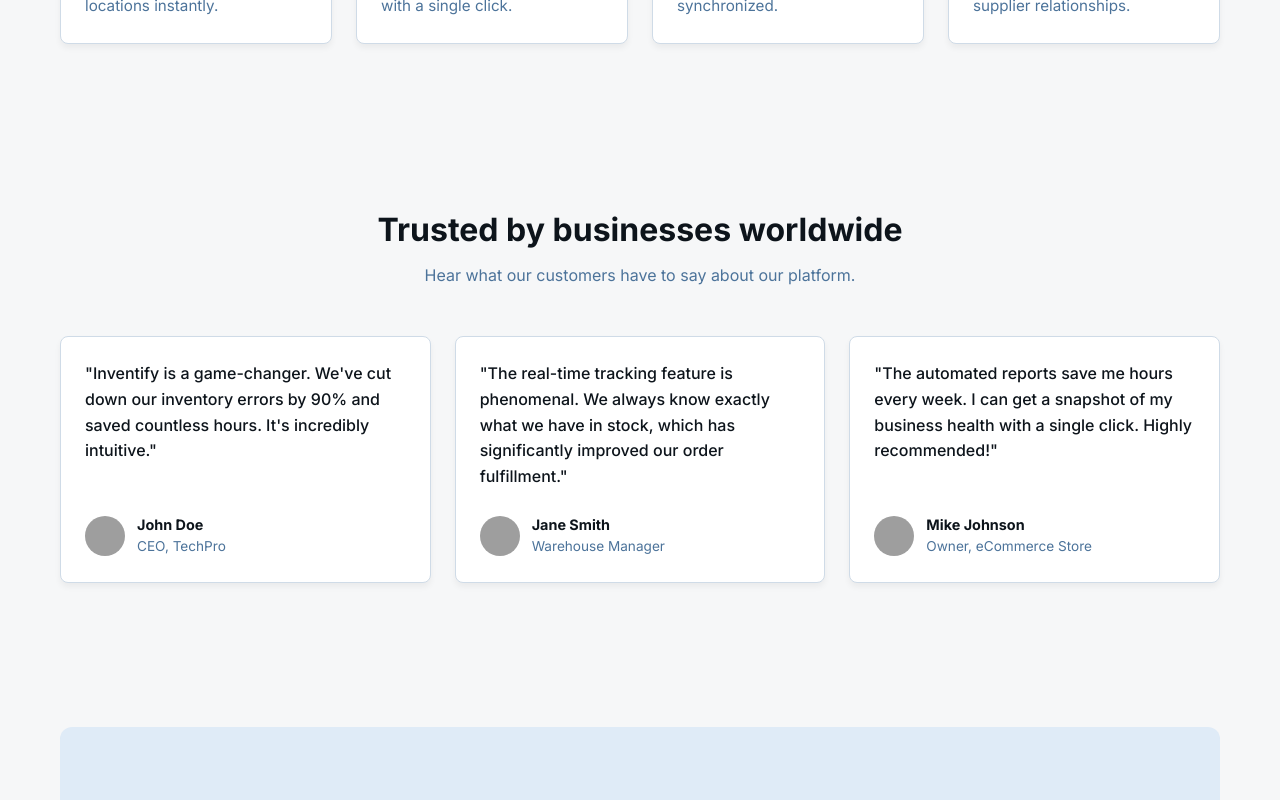
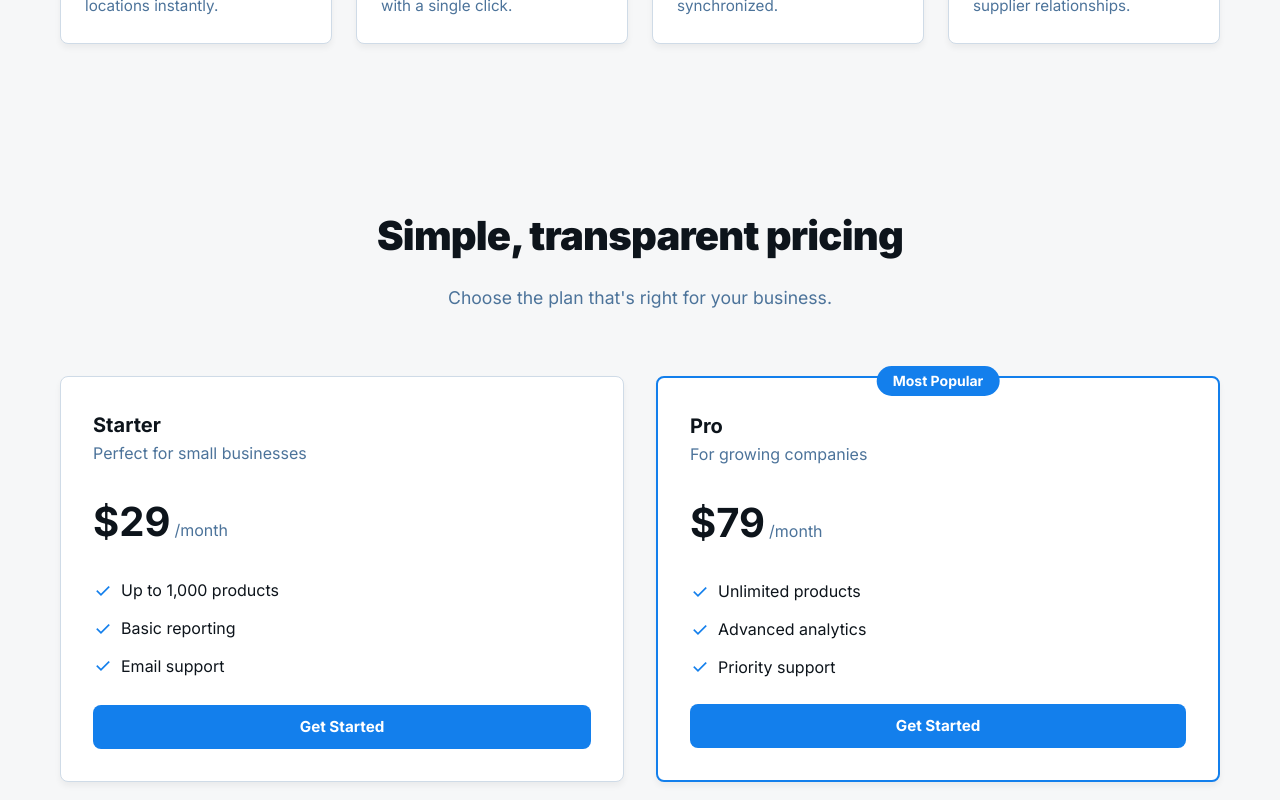
Before and after one commit to mat1520/SaaS-de-inventario-en-Goland, a React (Vite) app in the folder Frontend/: page / in a window 1280 px wide. Shown: the part 1440-2240 px from the top of the page. Built offline with nearby package versions, Linux system fonts and the light colour scheme; grey boxes are pictures that could not be loaded.

Commit message:
feat: update Navbar links for improved navigation and accessibility; add IDs to LandingPage sections for better linking

```diff
--- a/Frontend/src/components/Navbar.jsx
+++ b/Frontend/src/components/Navbar.jsx
@@ -35,16 +35,16 @@
                     {user ? (
                         <>
                             <Link to="/dashboard" className="nav-link">Dashboard</Link>
-                            <Link to="/products" className="nav-link">Inventario</Link>
-                            <Link to="/profile" className="nav-link">Perfil</Link>
-                            <button onClick={handleLogout} className="btn btn-primary" style={{ padding: '0.5rem 1rem', fontSize: '0.9rem' }}>Salir</button>
+                            <Link to="/products" className="nav-link">Inventory</Link>
+                            <Link to="/settings" className="nav-link">Profile</Link>
+                            <button onClick={handleLogout} className="btn btn-primary" style={{ padding: '0.5rem 1rem', fontSize: '0.9rem' }}>Sign Out</button>
                         </>
                     ) : (
                         <>
                             <div className="nav-links-desktop" style={{ display: 'flex', gap: '2rem' }}>
-                                <a href="#" className="nav-link">Features</a>
-                                <a href="#" className="nav-link">Pricing</a>
-                                <a href="#" className="nav-link">Testimonials</a>
+                                <a href="/#features" className="nav-link">Features</a>
+                                <a href="/#pricing" className="nav-link">Pricing</a>
+                                <a href="/#testimonials" className="nav-link">Testimonials</a>
                             </div>
                             <div style={{ display: 'flex', gap: '1rem', alignItems: 'center' }}>
                                 <Link to="/login" className="nav-link">Log In</Link>
--- a/Frontend/src/pages/LandingPage.jsx
+++ b/Frontend/src/pages/LandingPage.jsx
@@ -34,7 +34,7 @@
             </section>
 
             {/* Features Section */}
-            <section style={{ padding: '5rem 1rem' }}>
+            <section id="features" style={{ padding: '5rem 1rem' }}>
                 <div className="container">
                     <div style={{ textAlign: 'center', marginBottom: '4rem' }}>
                         <h2 style={{ fontSize: '2.5rem', fontWeight: '800', marginBottom: '1rem', letterSpacing: '-0.02em' }}>
@@ -70,8 +70,77 @@
                 </div>
             </section>
 
+            {/* Pricing Section */}
+            <section id="pricing" style={{ padding: '5rem 1rem', backgroundColor: 'var(--bg-color)' }}>
+                <div className="container">
+                    <div style={{ textAlign: 'center', marginBottom: '4rem' }}>
+                        <h2 style={{ fontSize: '2.5rem', fontWeight: '800', marginBottom: '1rem', letterSpacing: '-0.02em' }}>
+                            Simple, transparent pricing
+                        </h2>
+                        <p style={{ color: 'var(--text-secondary)', fontSize: '1.1rem' }}>
+                            Choose the plan that's right for your business.
+                        </p>
+                    </div>
+                    <div style={{ display: 'grid', gridTemplateColumns: 'repeat(auto-fit, minmax(300px, 1fr))', gap: '2rem' }}>
+                        {/* Starter Plan */}
+                        <div className="card" style={{ padding: '2rem', display: 'flex', flexDirection: 'column', gap: '1.5rem' }}>
+                            <div>
+                                <h3 style={{ fontSize: '1.25rem', fontWeight: 'bold' }}>Starter</h3>
+                                <p style={{ color: 'var(--text-secondary)' }}>Perfect for small businesses</p>
+                            </div>
+                            <div style={{ display: 'flex', alignItems: 'baseline', gap: '0.25rem' }}>
+                                <span style={{ fontSize: '2.5rem', fontWeight: 'bold' }}>$29</span>
+                                <span style={{ color: 'var(--text-secondary)' }}>/month</span>
+                            </div>
+                            <ul style={{ display: 'flex', flexDirection: 'column', gap: '0.75rem' }}>
+                                <li style={{ display: 'flex', alignItems: 'center', gap: '0.5rem' }}>
+                                    <span className="material-symbols-outlined" style={{ color: 'var(--primary-color)', fontSize: '20px' }}>check</span>
+                                    <span>Up to 1,000 products</span>
+                                </li>
+                                <li style={{ display: 'flex', alignItems: 'center', gap: '0.5rem' }}>
+                                    <span className="material-symbols-outlined" style={{ color: 'var(--primary-color)', fontSize: '20px' }}>check</span>
+                                    <span>Basic reporting</span>
+                                </li>
+                                <li style={{ display: 'flex', alignItems: 'center', gap: '0.5rem' }}>
+                                    <span className="material-symbols-outlined" style={{ color: 'var(--primary-color)', fontSize: '20px' }}>check</span>
+                                    <span>Email support</span>
+                                </li>
+                            </ul>
+                            <Link to="/register" className="btn btn-primary" style={{ textAlign: 'center', marginTop: 'auto' }}>Get Started</Link>
+                        </div>
+                        {/* Pro Plan */}
+                        <div className="card" style={{ padding: '2rem', display: 'flex', flexDirection: 'column', gap: '1.5rem', border: '2px solid var(--primary-color)', position: 'relative' }}>
+                            <div style={{ position: 'absolute', top: '-12px', left: '50%', transform: 'translateX(-50%)', backgroundColor: 'var(--primary-color)', color: 'white', padding: '0.25rem 1rem', borderRadius: '999px', fontSize: '0.875rem', fontWeight: 'bold' }}>Most Popular</div>
+                            <div>
+                                <h3 style={{ fontSize: '1.25rem', fontWeight: 'bold' }}>Pro</h3>
+                                <p style={{ color: 'var(--text-secondary)' }}>For growing companies</p>
+                            </div>
+                            <div style={{ display: 'flex', alignItems: 'baseline', gap: '0.25rem' }}>
+                                <span style={{ fontSize: '2.5rem', fontWeight: 'bold' }}>$79</span>
+                                <span style={{ color: 'var(--text-secondary)' }}>/month</span>
+                            </div>
+                            <ul style={{ display: 'flex', flexDirection: 'column', gap: '0.75rem' }}>
+                                <li style={{ display: 'flex', alignItems: 'center', gap: '0.5rem' }}>
+                                    <span className="material-symbols-outlined" style={{ color: 'var(--primary-color)', fontSize: '20px' }}>check</span>
+                                    <span>Unlimited products</span>
+                                </li>
+                                <li style={{ display: 'flex', alignItems: 'center', gap: '0.5rem' }}>
+                                    <span className="material-symbols-outlined" style={{ color: 'var(--primary-color)', fontSize: '20px' }}>check</span>
+                                    <span>Advanced analytics</span>
+                                </li>
+                                <li style={{ display: 'flex', alignItems: 'center', gap: '0.5rem' }}>
+                                    <span className="material-symbols-outlined" style={{ color: 'var(--primary-color)', fontSize: '20px' }}>check</span>
+                                    <span>Priority support</span>
+                                </li>
+                            </ul>
+                            <Link to="/register" className="btn btn-primary" style={{ textAlign: 'center', marginTop: 'auto' }}>Get Started</Link>
+                        </div>
+                    </div>
+                </div>
+            </section>
+
             {/* Testimonials Section */}
-            <section style={{ padding: '5rem 1rem' }}>
+            <section id="testimonials" style={{ padding: '5rem 1rem' }}>
                 <div className="container">
                     <div style={{ textAlign: 'center', marginBottom: '3rem' }}>
                         <h2 style={{ fontSize: '2rem', fontWeight: 'bold', marginBottom: '0.5rem' }}>Trusted by businesses worldwide</h2>
```
